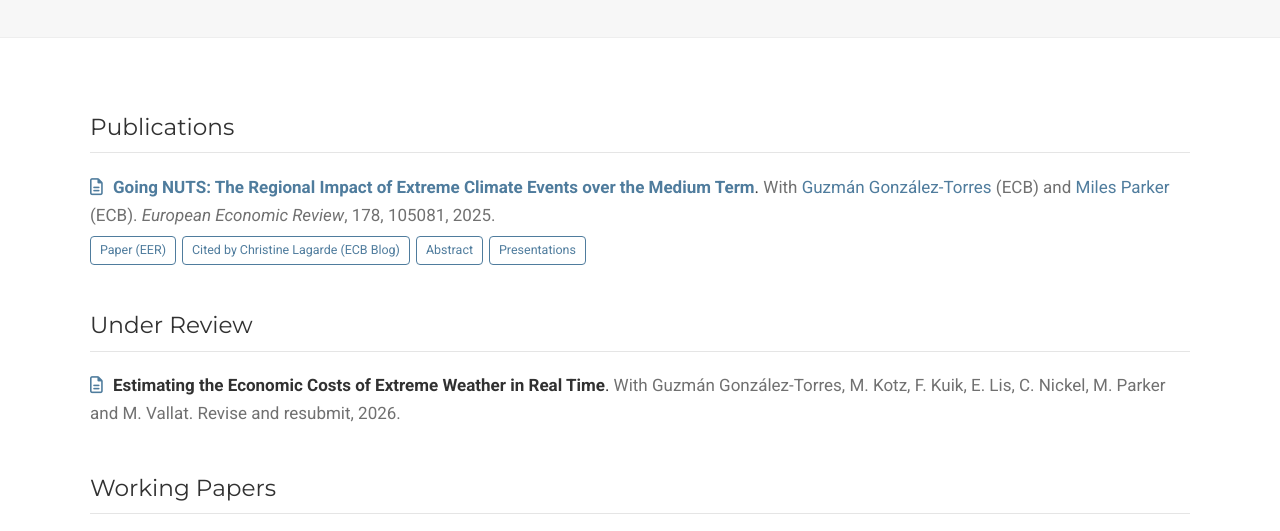
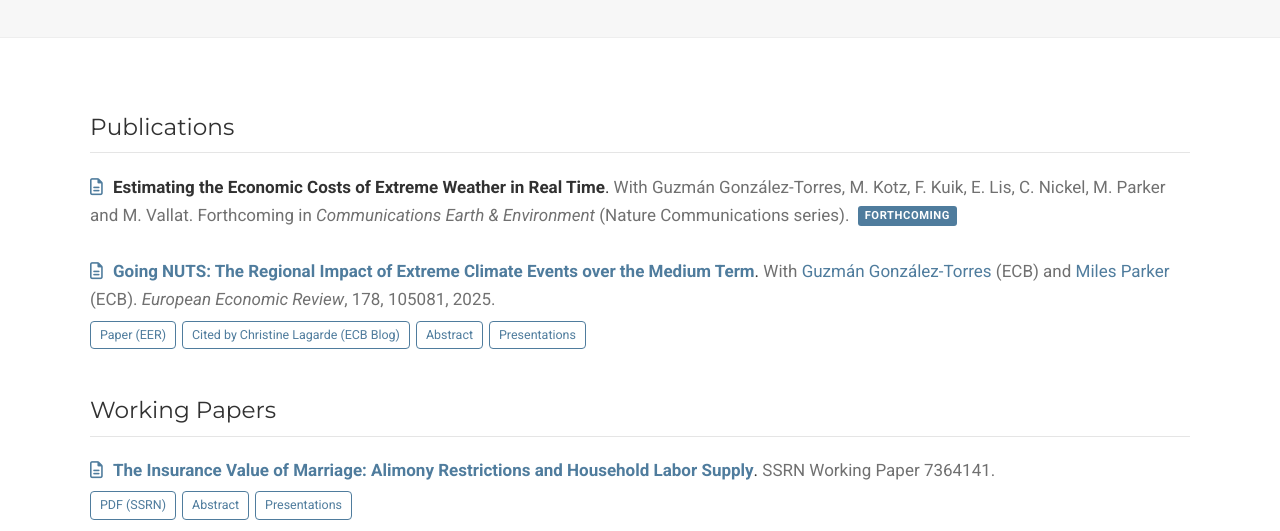
Before and after one commit to sehrishusman/sehrishusman.github.io, a plain HTML site: page research.html in a window 1280 px wide. Shown: the part 208-739 px from the top of the page. Drawn offline with Linux system fonts and the light colour scheme.

Commit message:
Research: Real Time paper forthcoming in Communications Earth & Environment
Co-Authored-By: Claude Opus 5.5 <noreply@anthropic.com>

```diff
--- a/research.html
+++ b/research.html
@@ -31,6 +31,14 @@
 
     <div class="pub">
       <i class="far fa-file-alt pub-icon"></i>
+      <span class="pub-title">Estimating the Economic Costs of Extreme Weather in Real Time</span>.
+      <span class="pub-meta">With Guzmán González-Torres, M. Kotz, F. Kuik, E. Lis, C. Nickel, M. Parker and M. Vallat.
+      Forthcoming in <em>Communications Earth &amp; Environment</em> (Nature Communications series).</span>
+      <span class="highlight">Forthcoming</span>
+    </div>
+
+    <div class="pub">
+      <i class="far fa-file-alt pub-icon"></i>
       <a class="pub-title" href="https://ideas.repec.org/a/eee/eecrev/v178y2025ics001429212500131x.html" target="_blank" rel="noopener">Going NUTS: The Regional Impact of Extreme Climate Events over the Medium Term</a>.
       <span class="pub-meta">With <a href="https://www.ecb.europa.eu/pub/research/authors/profiles/guzman-gonzalez-torres-fernandez.de.html" target="_blank" rel="noopener">Guzmán González-Torres</a> (ECB) and <a href="https://www.ecb.europa.eu/pub/research/authors/profiles/miles-parker.en.html" target="_blank" rel="noopener">Miles Parker</a> (ECB).
       <em>European Economic Review</em>, 178, 105081, 2025.</span>
@@ -42,15 +50,6 @@
       </p>
       <div class="toggle-box">The projected increase in extreme climate events in the coming decades is likely to exacerbate the existing productivity and demographic challenges facing Europe. We study the dynamic, medium-run macroeconomic effects of heatwaves, droughts and floods in 1160 EU regions through the lens of a local projections, difference in difference framework. These events reduce output not only on impact but also into the medium term. Output is 1.5 percentage points lower two years after a summer heatwave, 3 percentage points lower four years after a drought and 2.8 percentage points lower four years after a flood. Both lower regional population and lower labour productivity per hour worked contribute to the medium-term decline.</div>
       <div class="toggle-box">2nd International Conference on Climate-Macro-Finance Interface 2025 (Bayes Business School, London) · ESCB Research Cluster Climate Change 2024 (Frankfurt) · SEED at Uniurb 2024 (Urbino) · European Central Bank Internal Seminar (Frankfurt) · 2nd Bonn-Frankfurt-Mannheim PhD Conference 2024 (Bonn)</div>
-    </div>
-
-    <h2 class="pub-group">Under Review</h2>
-
-    <div class="pub">
-      <i class="far fa-file-alt pub-icon"></i>
-      <span class="pub-title">Estimating the Economic Costs of Extreme Weather in Real Time</span>.
-      <span class="pub-meta">With Guzmán González-Torres, M. Kotz, F. Kuik, E. Lis, C. Nickel, M. Parker and M. Vallat.
-      Revise and resubmit, 2026.</span>
     </div>
 
     <h2 class="pub-group">Working Papers</h2>
```
